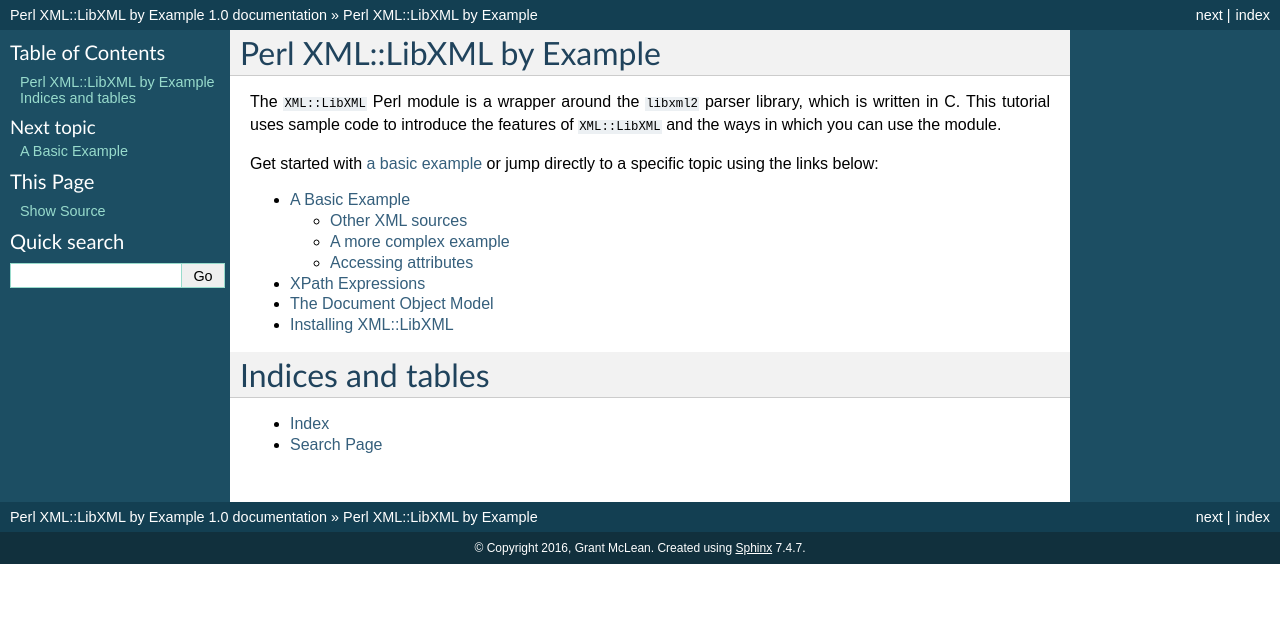
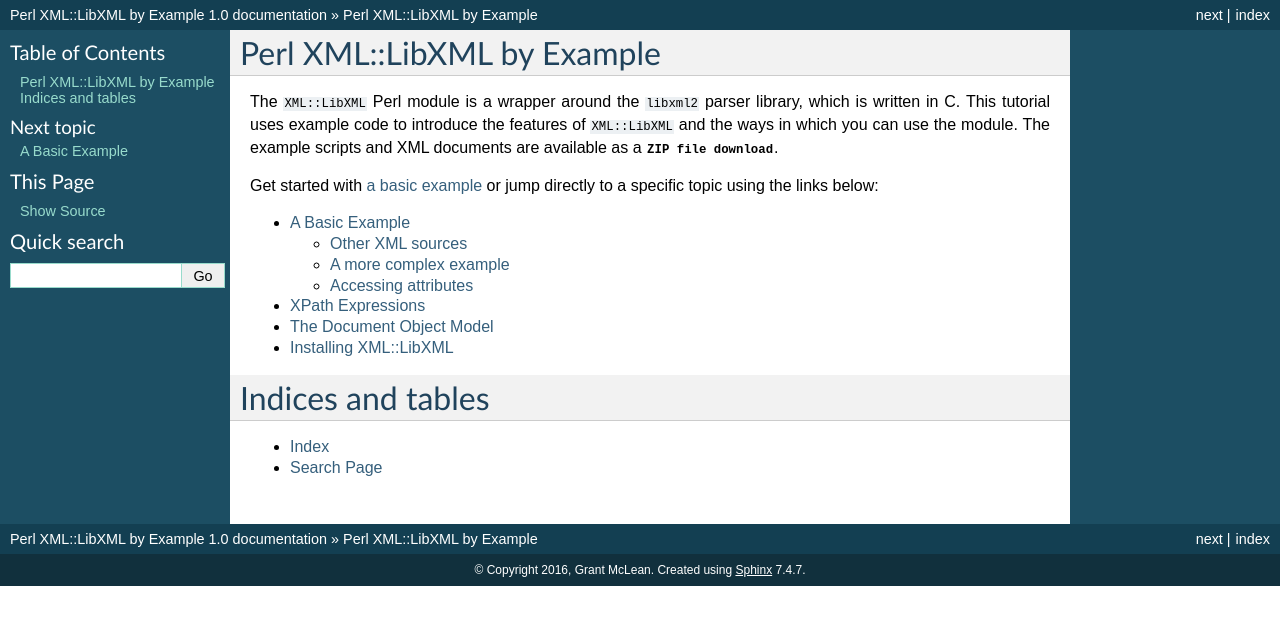
Before and after one commit to grantm/perl-libxml-by-example, a Sphinx documentation site: the page built from source/index.rst, in a window 1280 px wide. Shown: the top 625 px of the page. Built offline with Sphinx 7.4.7, drawn with Linux system fonts in a browser that asks for light colours.

Commit message:
include a link to a zip file of all scripts and XML

```diff
--- a/source/index.rst
+++ b/source/index.rst
@@ -5,8 +5,10 @@
 ===========================
 
 The ``XML::LibXML`` Perl module is a wrapper around the ``libxml2`` parser
-library, which is written in C.  This tutorial uses sample code to introduce
+library, which is written in C.  This tutorial uses example code to introduce
 the features of ``XML::LibXML`` and the ways in which you can use the module.
+The example scripts and XML documents are available as a :download:`ZIP file
+download </_output/perl-libxml-examples.zip>`.
 
 Get started with :doc:`a basic example <basics>` or jump directly to a specific topic using the
 links below:
```
Also changed, not shown: 1 other file.
